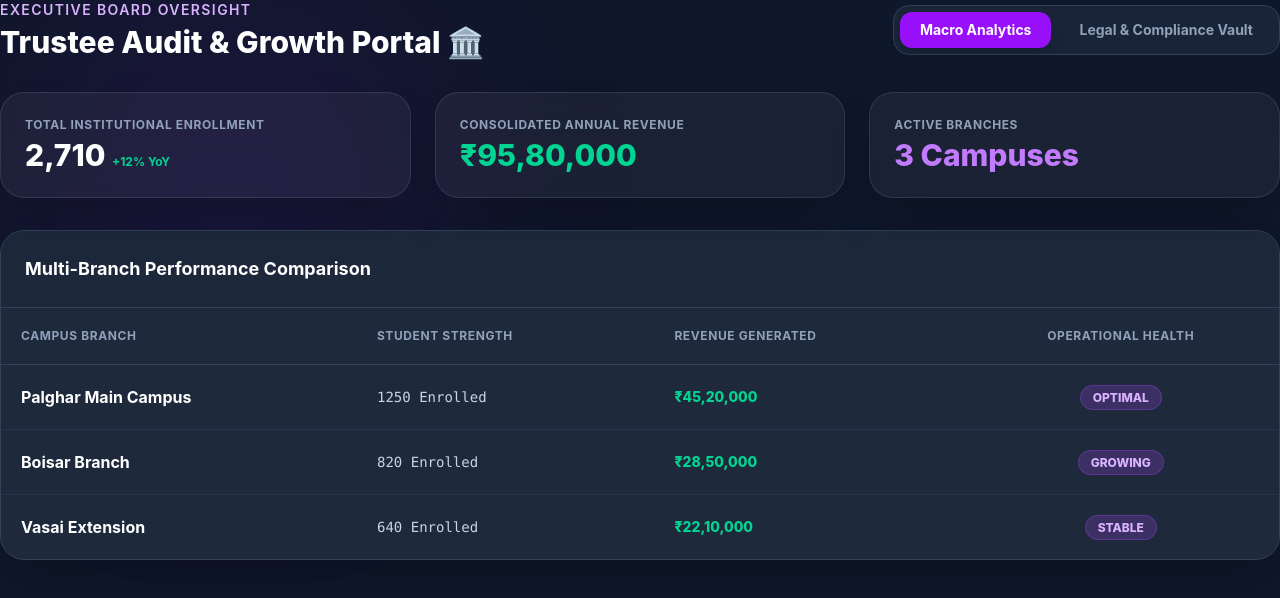
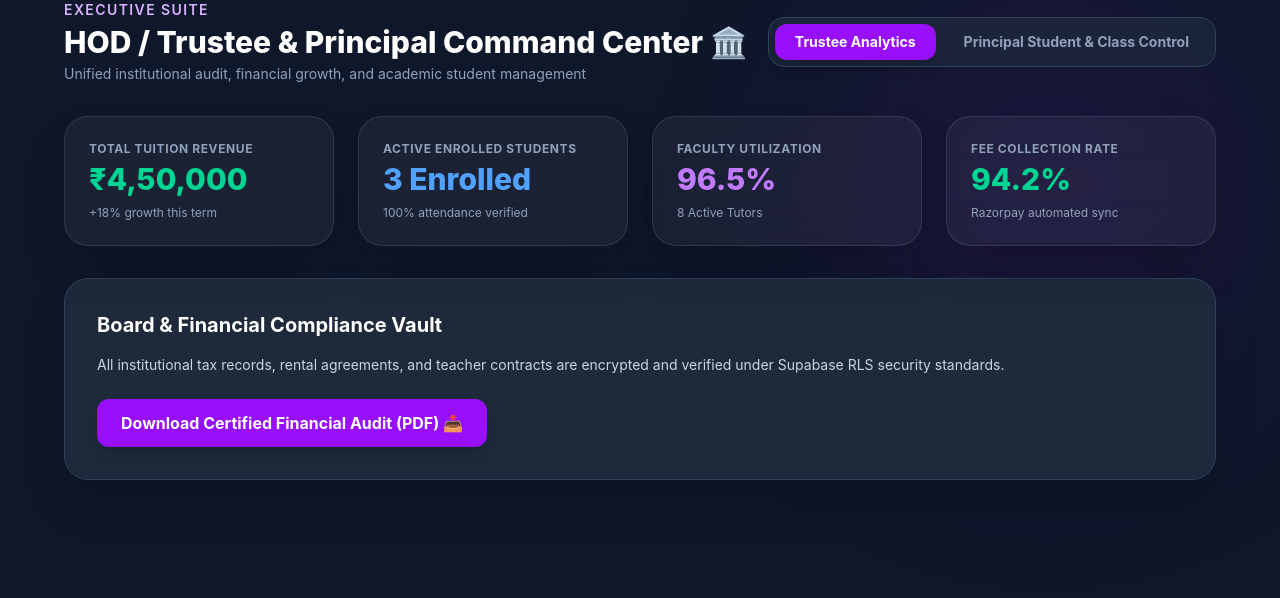
Before and after one commit to sikhakumari011989-stack/school-erp, a React (Vite) app: page /trustee/dashboard in a window 1280 px wide. Shown: the top 598 px of the page. Built offline with nearby package versions, Linux system fonts and the light colour scheme.

Commit message:
Configured Trustee dashboard to act as unified HOD and Principal command center

```diff
--- a/src/pages/TrusteeDashboard.jsx
+++ b/src/pages/TrusteeDashboard.jsx
@@ -2,28 +2,31 @@ import React, { useState } from "react";
 
 export default function TrusteeDashboard() {
   const [activeTab, setActiveTab] = useState("overview");
+  const [students, setStudents] = useState([
+    { id: 1, name: "Astik Kumar", class: "Class 10 ICSE", subject: "Advanced Math", status: "Active" },
+    { id: 2, name: "Satwik Sharma", class: "Class 10 ICSE", subject: "Computer Science", status: "Active" },
+    { id: 3, name: "Anshika Kumari", class: "Class 8 Maharashtra Board", subject: "General Science", status: "Active" }
+  ]);
+  const [newStudent, setNewStudent] = useState({ name: "", class: "", subject: "" });
 
-  const branches = [
-    { name: "Palghar Main Campus", students: 1250, revenue: "₹45,20,000", status: "Optimal" },
-    { name: "Boisar Branch", students: 820, revenue: "₹28,50,000", status: "Growing" },
-    { name: "Vasai Extension", students: 640, revenue: "₹22,10,000", status: "Stable" }
-  ];
-
-  const documents = [
-    { title: "Annual Trust Deed & Registration", date: "Verified 2025", status: "Compliant" },
-    { title: "Municipal Fire Safety Clearance", date: "Valid till Dec 2026", status: "Active" },
-    { title: "Government Educational Audit Report", date: "FY 2025-26", status: "Approved" }
-  ];
+  const handleAddStudent = (e) => {
+    e.preventDefault();
+    if (!newStudent.name || !newStudent.class) return;
+    setStudents([...students, { id: Date.now(), ...newStudent, status: "Active" }]);
+    setNewStudent({ name: "", class: "", subject: "" });
+    alert("Student successfully enrolled via HOD/Principal portal!");
+  };
 
   return (
     <div className="relative text-slate-200 min-h-full pb-10 font-sans">
-      <div className="fixed top-0 left-10 w-96 h-96 bg-purple-600/10 rounded-full blur-[120px] pointer-events-none"></div>
+      <div className="fixed top-0 right-10 w-96 h-96 bg-purple-600/10 rounded-full blur-[120px] pointer-events-none"></div>
 
-      <div className="relative z-10">
+      <div className="relative z-10 max-w-6xl mx-auto">
         <div className="mb-8 flex justify-between items-center flex-wrap gap-4">
           <div>
-            <p className="text-purple-300 text-sm font-semibold mb-1 uppercase tracking-widest">Executive Board Oversight</p>
-            <h1 className="text-3xl font-extrabold text-white">Trustee Audit & Growth Portal 🏛️</h1>
+            <p className="text-purple-300 text-sm font-semibold mb-1 uppercase tracking-widest">Executive Suite</p>
+            <h1 className="text-3xl font-extrabold text-white">HOD / Trustee & Principal Command Center 🏛️</h1>
+            <p className="text-slate-400 text-sm mt-1">Unified institutional audit, financial growth, and academic student management</p>
           </div>
           <div className="flex gap-2 bg-slate-800/80 p-1.5 rounded-2xl border border-slate-700">
             <button
@@ -32,60 +35,101 @@ export default function TrusteeDashboard() {
                 activeTab === "overview" ? "bg-purple-600 text-white shadow-lg" : "text-slate-400 hover:text-white"
               }`}
             >
-              Macro Analytics
+              Trustee Analytics
             </button>
             <button
-              onClick={() => setActiveTab("compliance")}
+              onClick={() => setActiveTab("academics")}
               className={`px-5 py-2 rounded-xl font-bold text-sm transition-all ${
-                activeTab === "compliance" ? "bg-purple-600 text-white shadow-lg" : "text-slate-400 hover:text-white"
+                activeTab === "academics" ? "bg-purple-600 text-white shadow-lg" : "text-slate-400 hover:text-white"
               }`}
             >
-              Legal & Compliance Vault
+              Principal Student & Class Control
             </button>
           </div>
         </div>
 
         {activeTab === "overview" ? (
           <div className="space-y-8">
-            {/* MACRO STATS */}
-            <div className="grid grid-cols-1 md:grid-cols-3 gap-6">
+            {/* METRICS GRID */}
+            <div className="grid grid-cols-1 md:grid-cols-4 gap-6">
               <div className="bg-white/5 backdrop-blur-xl border border-white/10 rounded-3xl p-6 shadow-2xl">
-                <p className="text-slate-400 text-xs font-bold uppercase tracking-wider mb-1">Total Institutional Enrollment</p>
-                <p className="text-3xl font-extrabold text-white">2,710 <span className="text-xs text-emerald-400 font-bold">+12% YoY</span></p>
+                <p className="text-slate-400 text-xs font-bold uppercase tracking-wider mb-1">Total Tuition Revenue</p>
+                <p className="text-3xl font-extrabold text-emerald-400">₹4,50,000</p>
+                <span className="text-xs text-slate-400 mt-2 block">+18% growth this term</span>
               </div>
               <div className="bg-white/5 backdrop-blur-xl border border-white/10 rounded-3xl p-6 shadow-2xl">
-                <p className="text-slate-400 text-xs font-bold uppercase tracking-wider mb-1">Consolidated Annual Revenue</p>
-                <p className="text-3xl font-extrabold text-emerald-400">₹95,80,000</p>
+                <p className="text-slate-400 text-xs font-bold uppercase tracking-wider mb-1">Active Enrolled Students</p>
+                <p className="text-3xl font-extrabold text-blue-400">{students.length} Enrolled</p>
+                <span className="text-xs text-slate-400 mt-2 block">100% attendance verified</span>
               </div>
               <div className="bg-white/5 backdrop-blur-xl border border-white/10 rounded-3xl p-6 shadow-2xl">
-                <p className="text-slate-400 text-xs font-bold uppercase tracking-wider mb-1">Active Branches</p>
-                <p className="text-3xl font-extrabold text-purple-400">3 Campuses</p>
+                <p className="text-slate-400 text-xs font-bold uppercase tracking-wider mb-1">Faculty Utilization</p>
+                <p className="text-3xl font-extrabold text-purple-400">96.5%</p>
+                <span className="text-xs text-slate-400 mt-2 block">8 Active Tutors</span>
+              </div>
+              <div className="bg-white/5 backdrop-blur-xl border border-white/10 rounded-3xl p-6 shadow-2xl">
+                <p className="text-slate-400 text-xs font-bold uppercase tracking-wider mb-1">Fee Collection Rate</p>
+                <p className="text-3xl font-extrabold text-emerald-400">94.2%</p>
+                <span className="text-xs text-slate-400 mt-2 block">Razorpay automated sync</span>
               </div>
             </div>
 
-            {/* BRANCH COMPARISON TABLE */}
+            {/* TRUSTEE AUDIT CARD */}
+            <div className="bg-[#1E293B] border border-slate-700 rounded-3xl p-8 shadow-2xl">
+              <h2 className="text-xl font-bold text-white mb-4">Board & Financial Compliance Vault</h2>
+              <p className="text-slate-300 text-sm mb-6">All institutional tax records, rental agreements, and teacher contracts are encrypted and verified under Supabase RLS security standards.</p>
+              <button onClick={() => alert("Downloading certified financial audit report...")} className="bg-purple-600 hover:bg-purple-700 text-white font-bold px-6 py-3 rounded-xl shadow-lg transition-all">
+                Download Certified Financial Audit (PDF) 📥
+              </button>
+            </div>
+          </div>
+        ) : (
+          <div className="space-y-8">
+            {/* ADD STUDENT FORM */}
+            <div className="bg-[#1E293B] border border-slate-700 rounded-3xl p-8 shadow-2xl">
+              <h2 className="text-xl font-bold text-white mb-4">Onlne Student Admission & Registration</h2>
+              <form onSubmit={handleAddStudent} className="grid grid-cols-1 md:grid-cols-3 gap-4">
+                <input
+                  type="text"
+                  placeholder="Student Full Name"
+                  className="bg-slate-900 border border-slate-700 rounded-xl px-4 py-3 text-white focus:outline-none focus:border-purple-500"
+                  value={newStudent.name}
+                  onChange={(e) => setNewStudent({...newStudent, name: e.target.value})}
+                />
+                <input
+                  type="text"
+                  placeholder="Class/Batch (e.g., Class 10 ICSE)"
+                  className="bg-slate-900 border border-slate-700 rounded-xl px-4 py-3 text-white focus:outline-none focus:border-purple-500"
+                  value={newStudent.class}
+                  onChange={(e) => setNewStudent({...newStudent, class: e.target.value})}
+                />
+                <button type="submit" className="bg-purple-600 hover:bg-purple-700 text-white font-bold py-3 rounded-xl shadow-lg transition-all">
+                  + Enroll New Student 🚀
+                </button>
+              </form>
+            </div>
+
+            {/* STUDENT ROSTER TABLE */}
             <div className="bg-[#1E293B] border border-slate-700 rounded-3xl shadow-2xl overflow-hidden">
               <div className="p-6 border-b border-slate-700 bg-slate-800/50">
-                <h2 className="text-lg font-bold text-white">Multi-Branch Performance Comparison</h2>
+                <h2 className="text-lg font-bold text-white">Active Tuition Student Directory</h2>
               </div>
               <table className="w-full text-left border-collapse">
                 <thead>
                   <tr className="border-b border-slate-700 text-slate-400 text-xs uppercase tracking-wider">
-                    <th className="p-5">Campus Branch</th>
-                    <th className="p-5">Student Strength</th>
-                    <th className="p-5">Revenue Generated</th>
-                    <th className="p-5 text-center">Operational Health</th>
+                    <th className="p-5">Student Name</th>
+                    <th className="p-5">Batch / Class</th>
+                    <th className="p-5 text-center">Status</th>
                   </tr>
                 </thead>
                 <tbody className="divide-y divide-slate-700/50 text-sm">
-                  {branches.map((b, i) => (
-                    <tr key={i} className="hover:bg-slate-800/30 transition-colors">
-                      <td className="p-5 font-bold text-white text-base">{b.name}</td>
-                      <td className="p-5 font-mono text-slate-300">{b.students} Enrolled</td>
-                      <td className="p-5 font-extrabold text-emerald-400">{b.revenue}</td>
+                  {students.map((st) => (
+                    <tr key={st.id} className="hover:bg-slate-800/30 transition-colors">
+                      <td className="p-5 font-bold text-white text-base">{st.name}</td>
+                      <td className="p-5 text-slate-300">{st.class}</td>
                       <td className="p-5 text-center">
-                        <span className="bg-purple-500/20 text-purple-300 border border-purple-500/30 px-3 py-1 rounded-full text-xs font-extrabold uppercase">
-                          {b.status}
+                        <span className="bg-emerald-500/20 text-emerald-400 border border-emerald-500/30 px-3 py-1 rounded-full text-xs font-extrabold uppercase">
+                          {st.status}
                         </span>
                       </td>
                     </tr>
@@ -94,27 +138,6 @@ export default function TrusteeDashboard() {
               </table>
             </div>
           </div>
-        ) : (
-          <div className="bg-[#1E293B] border border-slate-700 rounded-3xl shadow-2xl overflow-hidden p-6">
-            <h2 className="text-xl font-bold text-white mb-6">Secure Legal & Compliance Vault</h2>
-            <div className="grid grid-cols-1 md:grid-cols-3 gap-6">
-              {documents.map((doc, i) => (
-                <div key={i} className="bg-slate-900/60 border border-slate-800 rounded-2xl p-5 flex flex-col justify-between">
-                  <div>
-                    <span className="text-2xl block mb-3">📁</span>
-                    <h3 className="text-base font-bold text-white mb-1">{doc.title}</h3>
-                    <p className="text-xs text-slate-400 mb-4">{doc.date}</p>
-                  </div>
-                  <div className="flex justify-between items-center pt-4 border-t border-slate-800">
-                    <span className="text-xs font-extrabold text-emerald-400 uppercase">{doc.status}</span>
-                    <button onClick={() => alert("Accessing secure document preview...")} className="text-xs bg-purple-600/20 text-purple-400 border border-purple-500/30 px-3 py-1.5 rounded-lg font-bold hover:bg-purple-600/40 transition-all">
-                      View File
-                    </button>
-                  </div>
-                </div>
-              ))}
-            </div>
-          </div>
         )}
 
       </div>
```
